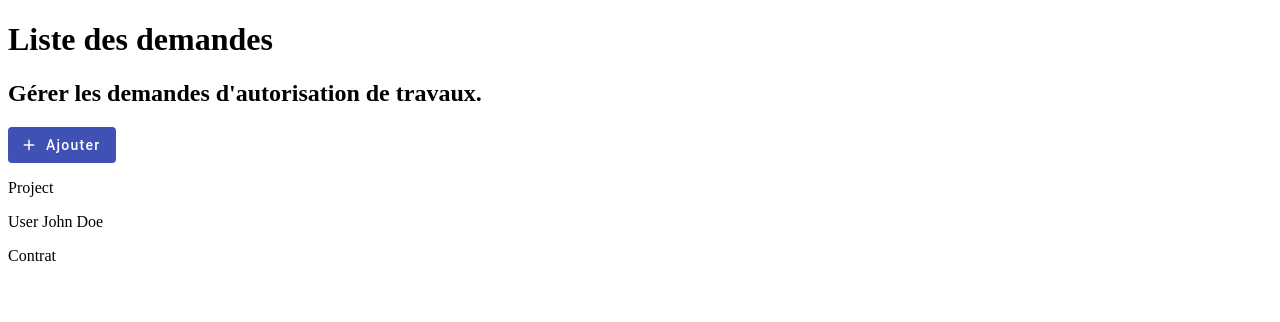
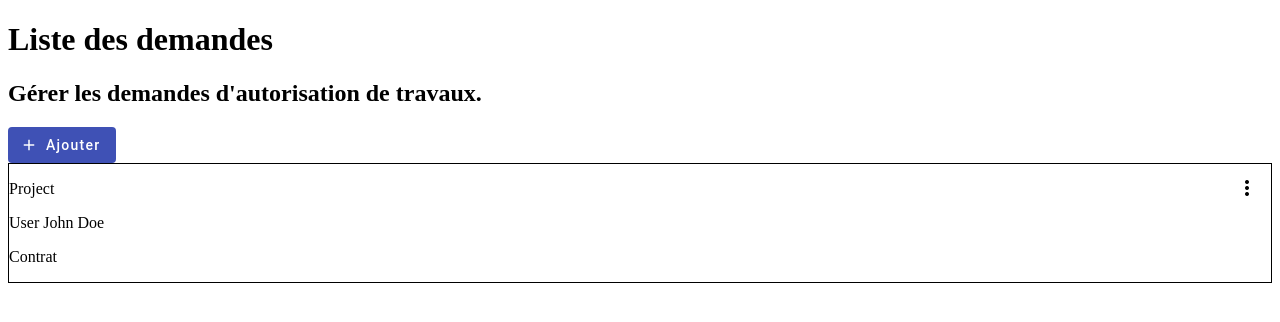
Before and after one commit to sl-adilelhaddioui/test-crud-ng, an Angular app: page / in a window 1280 px wide. Shown: the top 322 px of the page. Built offline with nearby package versions, Linux system fonts and the light colour scheme.

Commit message:
Add remove request feature

```diff
--- a/src/app/app.component.html
+++ b/src/app/app.component.html
@@ -9,5 +9,5 @@
 
  <!-- TODO: remove div -->
 <div *ngFor="let request of requestsService.getRequestList()">
-  <app-request-card  [request]="request"></app-request-card>
+  <app-request-card [request]="request" (requestDelete)="onRequestDelete($event)"></app-request-card>
 </div>
--- a/src/app/app.component.ts
+++ b/src/app/app.component.ts
@@ -32,4 +32,8 @@ export class AppComponent {
   openDialog(): void {
     this.dialog.open(DialogFormComponent);
   }
+
+  onRequestDelete(request: Request): void {
+    this.requestsService.removeRequest(request);
+  }
 }
--- a/src/app/request-card/request-card.component.html
+++ b/src/app/request-card/request-card.component.html
@@ -1,3 +1,16 @@
-<p>Project {{request.name}}</p>
-<p>User {{request.user}}</p>
-<p>Contrat {{request.contract}}</p>
+<div class="container">
+    <div class="data">
+        <p>Project {{request.name}}</p>
+        <p>User {{request.user}}</p>
+        <p>Contrat {{request.contract}}</p>
+    </div>
+    <div class="actions">
+        <button mat-icon-button [matMenuTriggerFor]="menu1">
+            <mat-icon>more_vert</mat-icon>
+        </button>
+        <mat-menu #menu1="matMenu">
+          <button mat-menu-item>Edit</button>
+          <button mat-menu-item (click)="requestDelete.emit(request)">Delete</button>
+        </mat-menu>
+    </div>
+</div>
--- a/src/app/request-card/request-card.component.scss
+++ b/src/app/request-card/request-card.component.scss
@@ -0,0 +1,5 @@
+.container {
+    border: solid 1px black;
+    display: flex;
+    justify-content: space-between;
+}
--- a/src/app/services/requests.service.ts
+++ b/src/app/services/requests.service.ts
@@ -18,4 +18,13 @@ export class RequestsService {
   addRequest(request: Request): void {
     this.requestList.update(value => [...value, request]);
   }
+
+  removeRequest(request: Request): void {
+    this.requestList.update(value => value.filter(
+      req =>
+        req.name !== request.name ||
+        req.user !== request.user ||
+        req.contract !== request.contract
+    ));
+  }
 }
```
Also changed, not shown: src/app/request-card/request-card.component.ts (+9 -2 lines).
